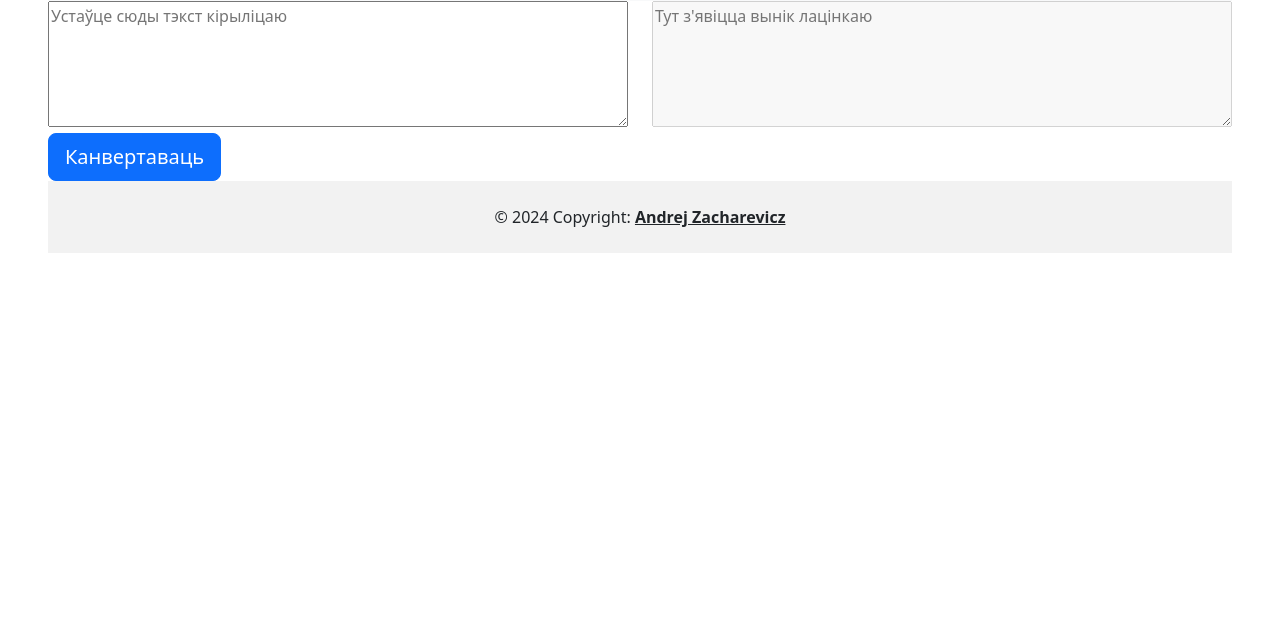
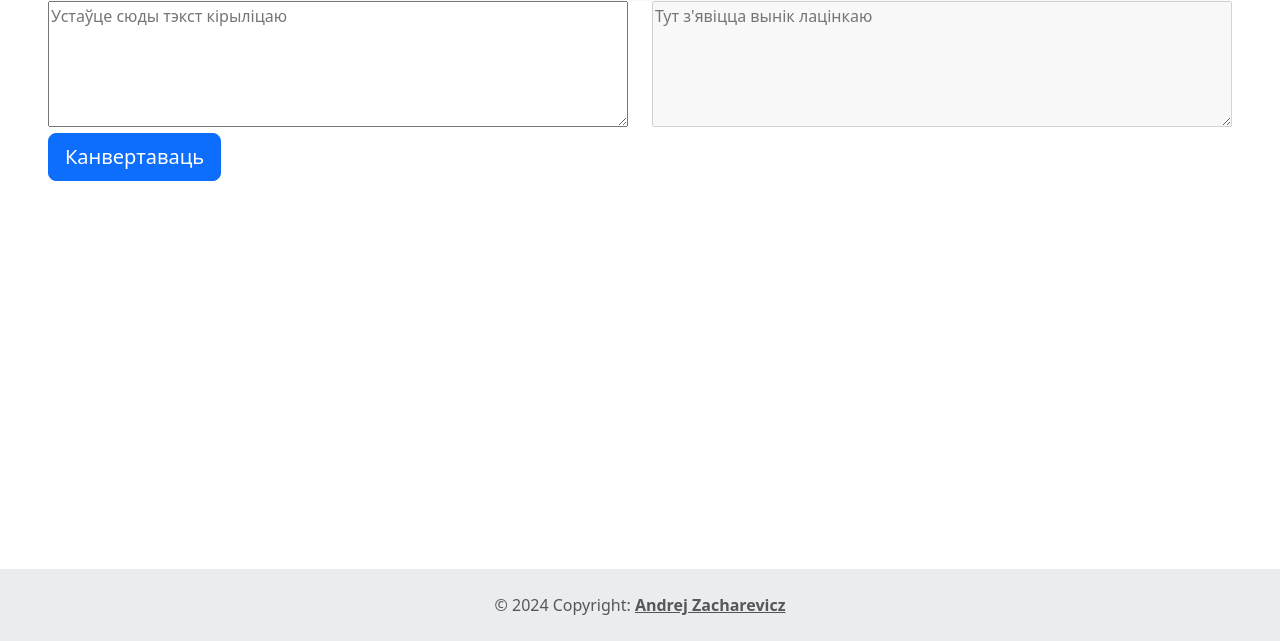
Before and after one commit to measles/latynkatar_site, a Flask app: page / in a window 1280 px wide. Shown: the part 159-800 px from the top of the page. Run offline with Flask 3, Linux system fonts and the light colour scheme.

Commit message:
Зрабіў каб адзнака аб аўтарскіх правах унізе сайта не падціскала тэкст, а вольна ляжала на дне

```diff
--- a/templates/tail.j2
+++ b/templates/tail.j2
@@ -1,8 +1,12 @@
- <!-- Copyright -->
-  <div class="text-center p-4" style="background-color: rgba(0, 0, 0, 0.05);">
-    © 2024 Copyright:
-    <a class="text-reset fw-bold" href="https://github.com/measles">Andrej Zacharevicz</a>
-  </div>
+ <!-- Footer -->
+ <footer class="text-center text-lg-start bg-body-tertiary text-muted fixed-bottom">
   <!-- Copyright -->
+   <div class="text-center p-4" style="background-color: rgba(0, 0, 0, 0.05);">
+     © 2024 Copyright:
+     <a class="text-reset fw-bold" href="https://github.com/measles">Andrej Zacharevicz</a>
+   </div>
+   <!-- Copyright -->
+ </footer>
+ <!-- Footer -->
 </body>
 </html>
```
